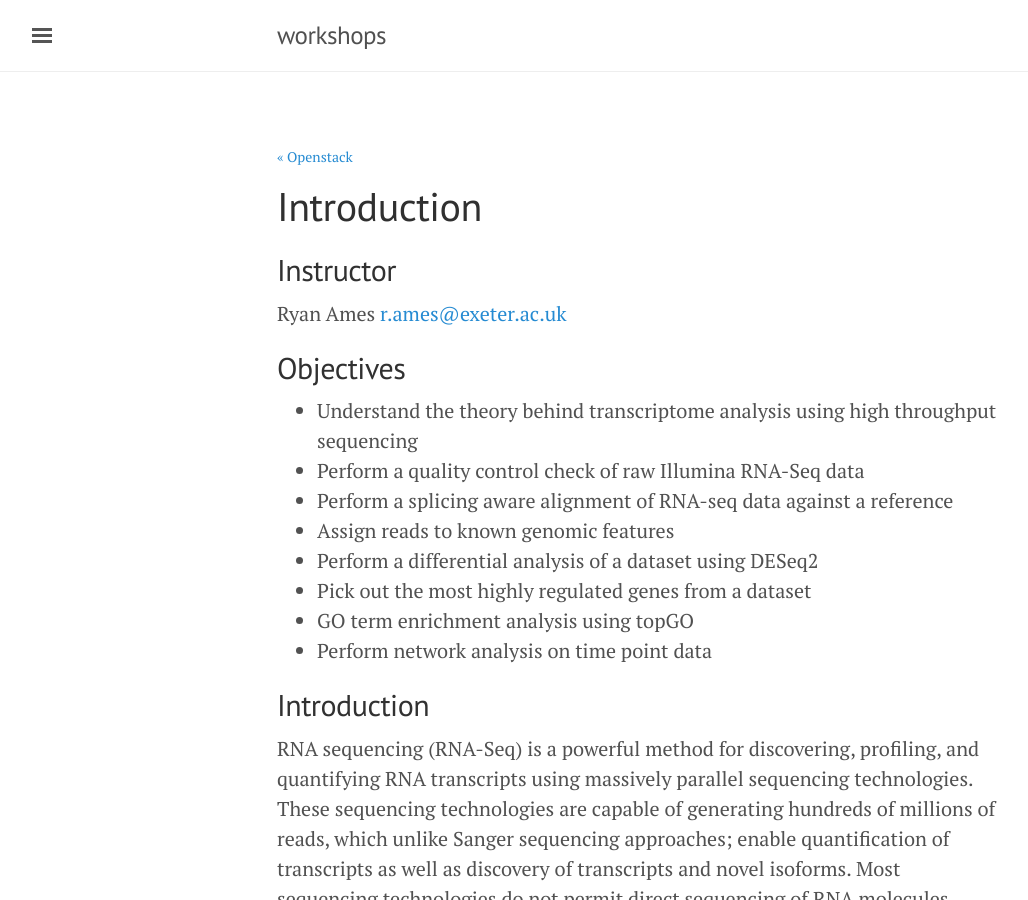
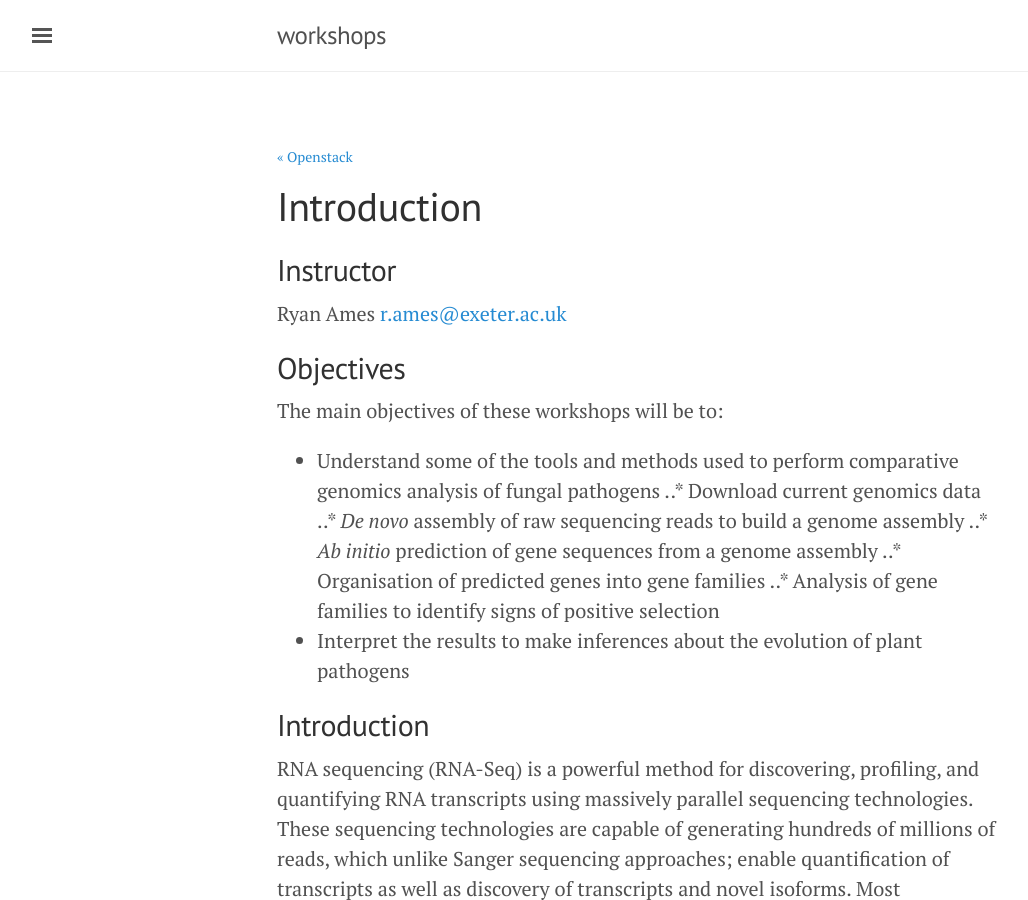
Before and after one commit to UoE-BIOM528/workshops, a Jekyll site: the page built from 02_introduction.md, in a window 1280 px wide and 900 px high. Shown: the whole window, without its empty margins (3-1031 px from the left). Built offline with Jekyll 4.4.1, drawn with Linux system fonts in a browser that asks for light colours; nearby versions of some CDN libraries.

Commit message:
Testing lists

```diff
--- a/02_introduction.md
+++ b/02_introduction.md
@@ -10,14 +10,15 @@ Ryan Ames <mailto:r.ames@exeter.ac.uk>
 
 ## Objectives
 
-* Understand the theory behind transcriptome analysis using high throughput sequencing
-* Perform a quality control check of raw Illumina RNA-Seq data
-* Perform a splicing aware alignment of RNA-seq data against a reference
-* Assign reads to known genomic features
-* Perform a differential analysis of a dataset using DESeq2
-* Pick out the most highly regulated genes from a dataset
-* GO term enrichment analysis using topGO
-* Perform network analysis on time point data
+The main objectives of these workshops will be to:
+* Understand some of the tools and methods used to perform comparative genomics analysis of fungal pathogens
+..* Download current genomics data
+..* *De novo* assembly of raw sequencing reads to build a genome assembly
+..* *Ab initio* prediction of gene sequences from a genome assembly
+..* Organisation of predicted genes into gene families
+..* Analysis of gene families to identify signs of positive selection
+* Interpret the results to make inferences about the evolution of plant pathogens
+
 
 ## Introduction
 
```
